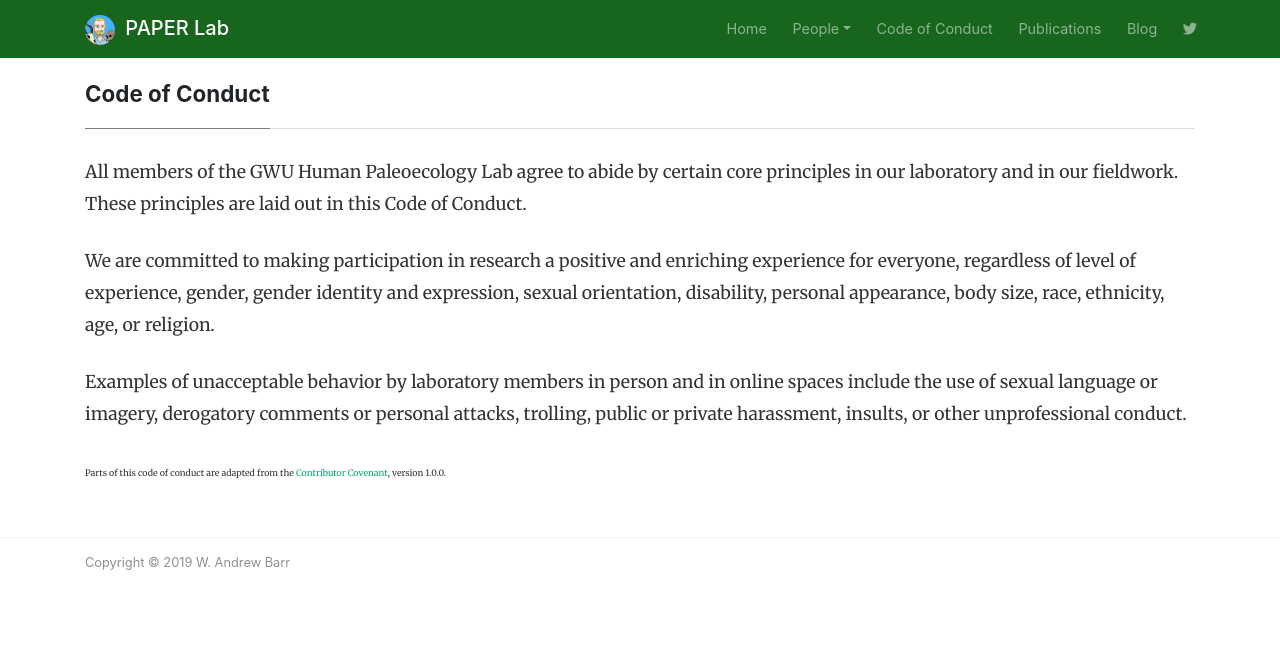
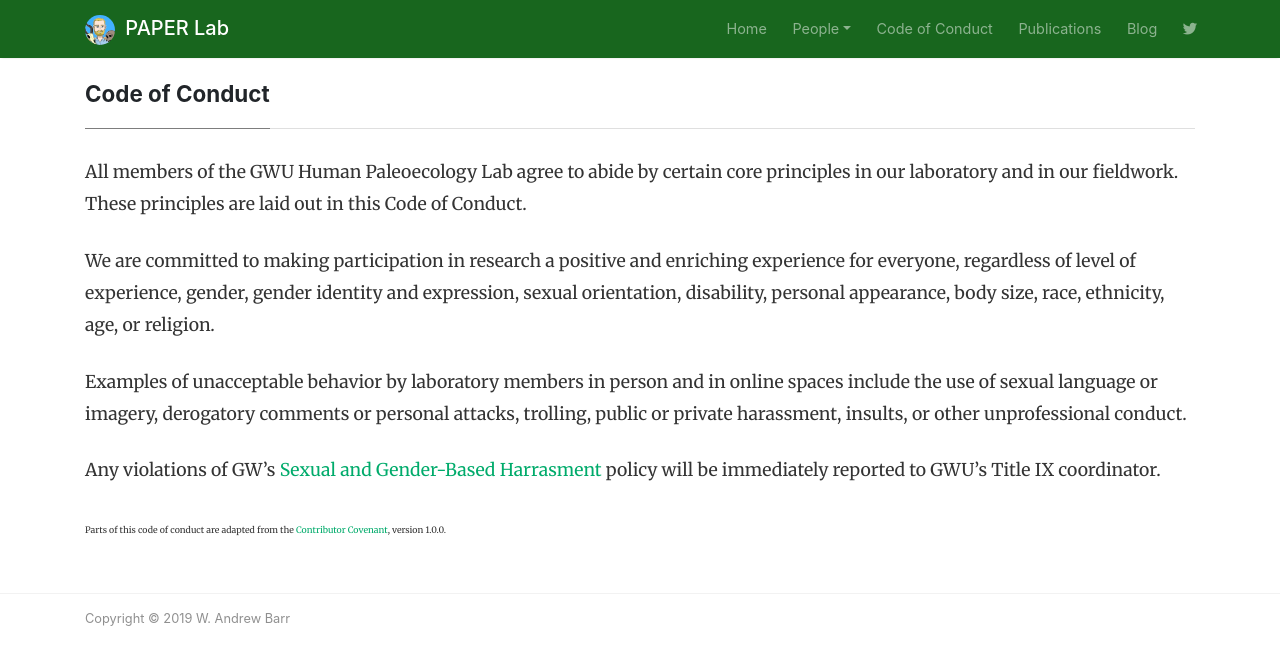
Before and after one commit to wabarr/PAPER, a Jekyll site: the page built from code-of-conduct.md, in a window 1280 px wide. Shown: the top 665 px of the page. Built offline with Jekyll 4.4.1, drawn with Linux system fonts in a browser that asks for light colours; nearby versions of some CDN libraries; comment, search, counter and statistics services are not loaded.

Commit message:
Update code-of-conduct.md

```diff
--- a/code-of-conduct.md
+++ b/code-of-conduct.md
@@ -10,5 +10,7 @@ We are committed to making participation in research a positive and enriching ex
 
 Examples of unacceptable behavior by laboratory members in person and in online spaces include the use of sexual language or imagery, derogatory comments or personal attacks, trolling, public or private harassment, insults, or other unprofessional conduct.
 
+Any violations of GW's [Sexual and Gender-Based Harrasment](http://my.gwu.edu/files/policies/SexualHarassmentFINAL.pdf) policy will be immediately reported to GWU's Title IX coordinator.
+
 
 <span style="font-size:50%">Parts of this code of conduct are adapted from the [Contributor Covenant](http://contributor-covenant.org), version 1.0.0.</span>
```
